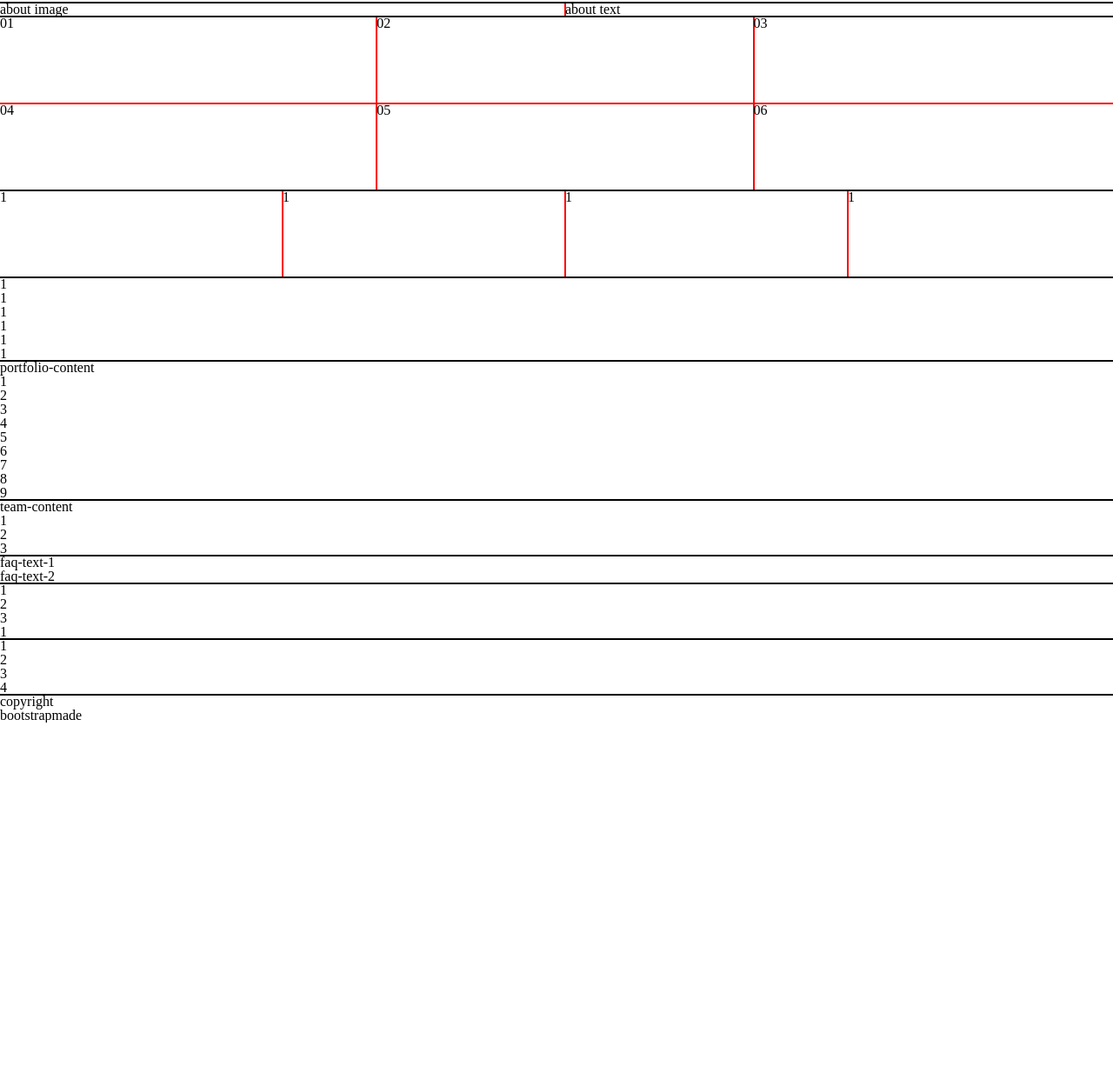
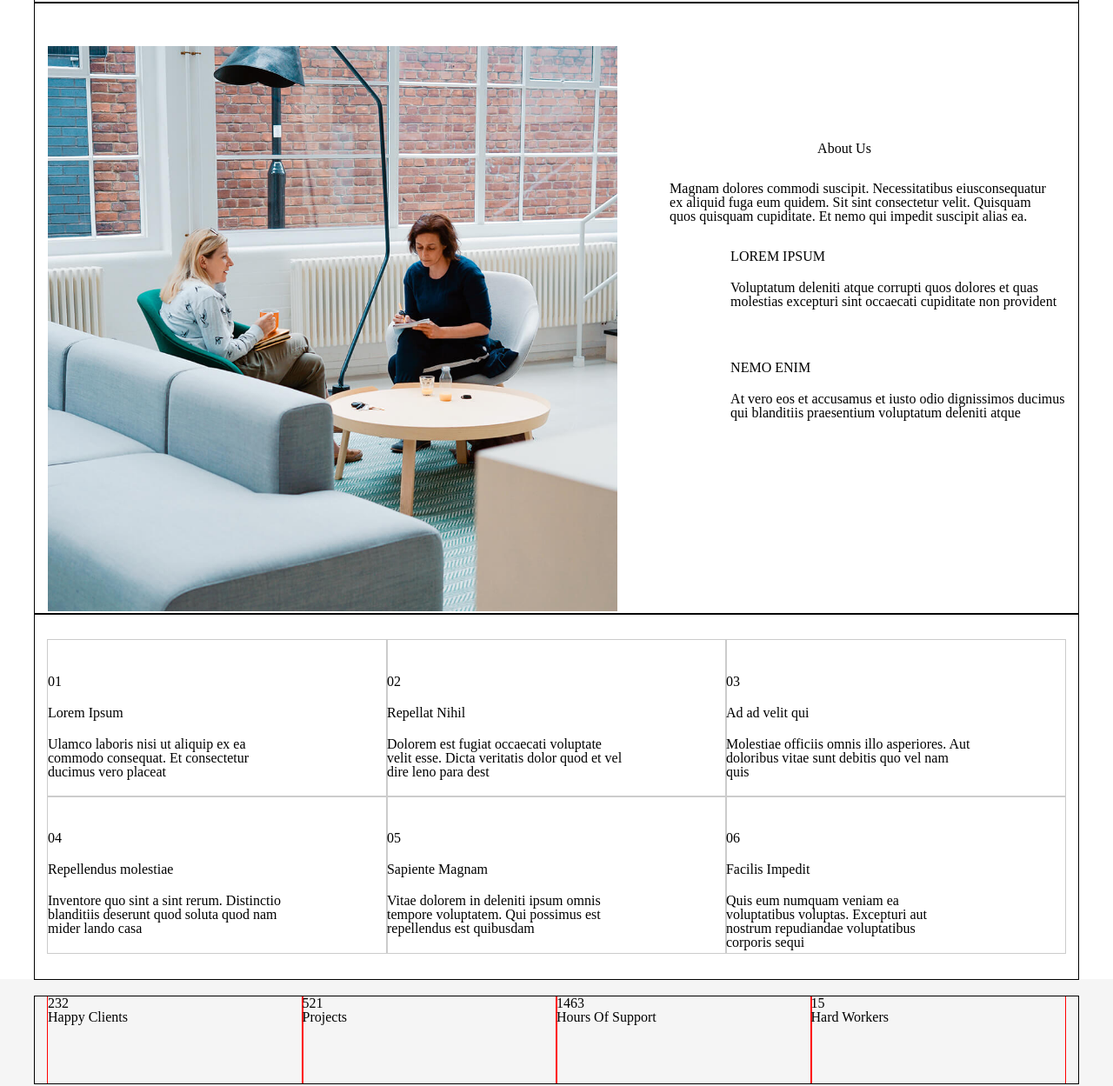
Before and after one commit to mugeshkumar11/fed-day-6, a plain HTML site: page index.html in a window 1280 px wide. Shown: the part 45-1294 px from the top of the page at 87% size. Before the commit the page ends 876 px from the top, so only its background shows below. Drawn offline with Linux system fonts and the light colour scheme.

Commit message:
add new file

```diff
--- a/css/main.css
+++ b/css/main.css
@@ -1,7 +1,16 @@
+.{
+    margin: 0;
+    padding: 0;
+    box-sizing: border-box;
+    font-size: 16px;
+}
 .container{
-    width: 1300px;
-    margin: auto;
+    max-width: 1170px;
+    margin-left: auto;
+    margin-right: auto;
     outline: solid 1px;
+    padding-left: 15px;
+    padding-right: 15px;
 }
 .quickcontact-flex{
     display: flex;
@@ -17,20 +26,62 @@
 }
 .about-flex{
     display: flex;
-    flex-wrap: wrap;
 }
 .about-flex .about{
     width: 50%;
+    height: 650px;
     outline: solid 1px red;
 }
+.about-flex img{
+    width: 100%;
+    height: 650px;
+    padding-top: 50px;
+}
+.abouttext {
+    padding-top: 160px;
+    padding-left: 30px;
+    background-color: white;
+}
+.abouttext h2{
+padding-bottom: 30px;
+padding-left: 200px;
+}
+.abouttext h4{
+padding-bottom: 30px;
+padding-left: 30px
+}
+.abouttext h3{
+padding-bottom: 20px;
+padding-left: 100px;
+}
+.abouttext p{
+    padding-left: 100px;
+    padding-bottom: 60px;
+}
+
 .features-flex{
     display: flex;
+    padding-top: 30px;
     flex-wrap: wrap;
+    padding-bottom: 30px;
 }
 .features-flex .featurebox{
     width: 33.33%;
-    outline: solid 1px red;
+    outline: solid 1px #ccc;
     height: 100px;
+    padding:40px 0px;
+}
+.featurebox:nth-child(1){
+    border-left: 0px;
+}
+.featurebox:nth-child(4){
+    border-left: 0px;
+}
+.featurebox h5{
+    padding-bottom: 20px;
+}
+.featurebox h3{
+    padding-bottom: 20px;
 }
 .achivement-flex{
     display: flex;
@@ -41,3 +92,74 @@
     outline: solid 1px red;
     height: 100px;
 }
+.achivement{
+    padding-top: 20px;
+    padding-bottom: 20px;
+    background-color: #f5f5f5;
+}
+.service-flex {
+    display: flex;
+    flex-wrap: wrap;
+}
+.service-flex .servicebox {
+    width: 33.33%;
+    height:100px;
+    outline: solid 1px red;
+}
+.portfolio-flex {
+    display: flex;
+    flex-wrap: wrap;
+}
+.portfolio-flex .portfoliobox {
+    width: 33.33%;
+    height: 100px;
+    outline: solid 1px red;
+}
+.team-flex{
+    display: flex;
+    flex-wrap: wrap;
+}
+.team-flex .teambox {
+    width: 25%;
+    height: 100px;
+    outline: solid 1px red;
+}
+.faq-flex {
+    display: flex;
+}
+.faq-flex .faq-text {
+    width: 50%;
+    height: 100px;
+    outline: solid 1px red;
+}
+.contact-flex{
+    display: flex;
+    flex-wrap: wrap;
+}
+.contact-flex .contactboxbig {
+    width: 50%;
+    height: 100px;
+    outline: solid 1px red;
+}
+.contact-flex .contactbox {
+    width:25% ;
+    outline: solid 1px red;
+
+}
+.contact-flex .contactguestbox{
+    height: 100px;
+}
+.footer-flex{
+    display: flex;
+    flex-wrap: wrap;
+}
+.footer-flex .footer-box{
+    width: 23.33%;
+    height: 100px;
+    outline: solid 1px red;
+}
+.legal-flex{
+    display: flex;
+    justify-content: center;
+    height: 100px;
+}
--- a/index.html
+++ b/index.html
@@ -44,8 +44,20 @@
     <section class="about">
         <section class="container">
             <div class="about-flex">
-                <div class="about">about image</div>
-                <div class="about">about text</div>
+                <div class="aboutimage">
+                <img src="about.jpg" alt="image">
+                </div>
+                <div class="abouttext">
+                    <h2>About Us</h2>
+                    <div class="paragraph1">
+                    <h4>Magnam dolores commodi suscipit. Necessitatibus eiusconsequatur <br>ex aliquid fuga eum quidem. Sit sint consectetur velit. Quisquam <br>quos quisquam cupiditate. Et nemo qui impedit suscipit alias ea.</h4>
+                    </div>
+                    <h3>LOREM IPSUM</h3>
+                    <p>Voluptatum deleniti atque corrupti quos dolores et quas<br> molestias excepturi sint occaecati cupiditate non provident</p>
+                    <h3>NEMO ENIM</h3>
+                    <p>At vero eos et accusamus et iusto odio dignissimos ducimus<br> qui blanditiis praesentium voluptatum deleniti atque</p>
+
+                </div>
             </div>
         </section>
     </section>
@@ -54,12 +66,36 @@
     <section class="features">
         <section class="container">
             <div class="features-flex">
-                <div class="featurebox">01</div>
-                <div class="featurebox">02</div>
-                <div class="featurebox">03</div>
-                <div class="featurebox">04</div>
-                <div class="featurebox">05</div>
-                <div class="featurebox">06</div>
+                <div class="featurebox">
+                    <h5>01</h5>
+                    <h3>Lorem Ipsum</h3>
+                    <p>Ulamco laboris nisi ut aliquip ex ea<br> commodo consequat. Et consectetur <br>ducimus vero placeat</p>
+                </div>
+                <div class="featurebox">
+                    <h5>02</h5>
+                    <h3>Repellat Nihil</h3>
+                    <p>Dolorem est fugiat occaecati voluptate<br> velit esse. Dicta veritatis dolor quod et vel<br> dire leno para dest</p>
+                </div>
+                <div class="featurebox">
+                    <h5>03</h5>
+                    <h3>Ad ad velit qui</h3>
+                    <p>Molestiae officiis omnis illo asperiores. Aut <br>doloribus vitae sunt debitis quo vel nam<br> quis</p>
+                </div>
+                <div class="featurebox">
+                    <h5>04</h5>
+                    <h3>Repellendus molestiae</h3>
+                    <p>Inventore quo sint a sint rerum. Distinctio <br>blanditiis deserunt quod soluta quod nam <br>mider lando casa</p>
+                </div>
+                <div class="featurebox">
+                    <h5>05</h5>
+                    <h3>Sapiente Magnam</h3>
+                    <p>Vitae dolorem in deleniti ipsum omnis <br>tempore voluptatem. Qui possimus est <br>repellendus est quibusdam</p>
+                </div>
+                <div class="featurebox">
+                    <h5>06</h5>
+                    <h3>Facilis Impedit</h3>
+                    <p>Quis eum numquam veniam ea <br>voluptatibus voluptas. Excepturi aut<br> nostrum repudiandae voluptatibus <br>corporis sequi</p>
+                </div>
             </div>
         </section>
     </section>
@@ -68,10 +104,22 @@
     <section class="achivement">
         <section class="container">
             <div class="achivement-flex">
-                <div class="achivemnetbox">1</div>
-                <div class="achivemnetbox">1</div>
-                <div class="achivemnetbox">1</div>
-                <div class="achivemnetbox">1</div>
+                <div class="achivemnetbox">
+                      <h4>232</h4>
+                      <p>Happy Clients</p>
+                </div>
+                <div class="achivemnetbox">
+                       <h4>521</h4>
+                       <p>Projects</p>
+                </div>
+                <div class="achivemnetbox">
+                        <h4>1463</h4>
+                        <p>Hours Of Support</p>
+                </div>
+                <div class="achivemnetbox">
+                    <h4>15</h4>
+                    <p>Hard Workers</p>
+                </div>
             </div>
         </section>
     </section>
@@ -116,6 +164,7 @@
                 <div class="teambox">1</div>
                 <div class="teambox">2</div>
                 <div class="teambox">3</div>
+                <div class="teambox">4</div>
             </div>
         </section>
     </section>
@@ -124,8 +173,8 @@
     <section class="faq">
         <section class="container">
             <div class="faq-flex">
-                <div class="faq-text-1">faq-text-1</div>
-                <div class="faq-text-2">faq-text-2</div>
+                <div class="faq-text">faq-text-1</div>
+                <div class="faq-text">faq-text-2</div>
             </div>
         </section>
     </section>
@@ -134,11 +183,10 @@
     <section class="contact">
         <section class="container">
             <div class="contact-flex">
-                <div class="contactbox">1</div>
+
+                <div class="contactboxbig">1</div>
                 <div class="contactbox">2</div>
                 <div class="contactbox">3</div>
-            </div>
-            <div class="contactguest">
                 <div class="contactguestbox">1</div>
             </div>
         </section>
@@ -151,8 +199,6 @@
                 <div class="footer-box">1</div>
                 <div class="footer-box">2</div>
                 <div class="footer-box">3</div>
-            </div>
-            <div class="footerguestbox">
                 <div class="footerbox-1">4</div>
             </div>
         </section>
@@ -163,7 +209,6 @@
         <section class="container">
             <div class="legal-flex">
                 <div class="copyright">copyright</div>
-                <div class="bootstrapmade">bootstrapmade</div>
             </div>
         </section>
     </section>
```
Also changed, not shown: about.jpg (added).
